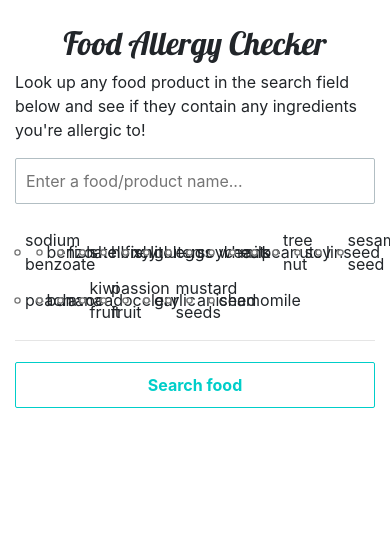
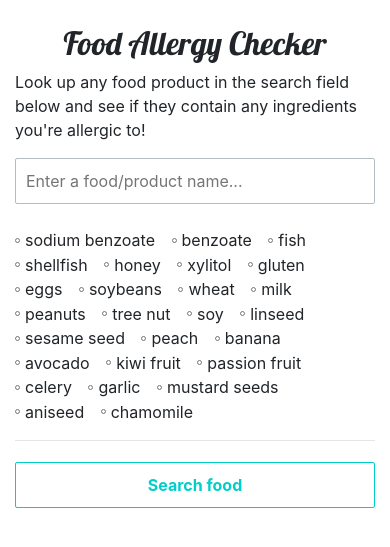
Before and after one commit to chrismomdjian/food-allergy-app, a Flask app: page / in a window 390 px wide; the page is wider, and only the part inside the window is pictured. Shown: the part 56-603 px from the top of that part. Run offline with Flask 2, Linux system fonts and the light colour scheme; some libraries are stand-ins or nearby versions.

Commit message:
fixed checkbox on mobile

```diff
--- a/static/main.css
+++ b/static/main.css
@@ -97,11 +97,10 @@ button:hover {
 input[type=checkbox]
 {
   /* Double-sized Checkboxes */
-  -ms-transform: scale(1.3); /* IE */
-  -moz-transform: scale(1.3); /* FF */
-  -webkit-transform: scale(1.3); /* Safari and Chrome */
-  -o-transform: scale(1.3); /* Opera */
-  padding: 20px;
+  -ms-transform: scale(1); /* IE */
+  -moz-transform: scale(1); /* FF */
+  -webkit-transform: scale(1); /* Safari and Chrome */
+  -o-transform: scale(1); /* Opera */
 }
 
 
@@ -131,14 +130,16 @@ ul li {
   }
 }
 
+@media only screen and (max-width: 600px) {
+  input[type=checkbox],
+  .form-check-inline
+  .form-check-input {
+    width: 5px !important;
+  }
+}
+
 @media screen and (max-width: 500px) {
   .home-screen-container {
     width: 100%;
   }
-
-  input[type="checkbox"],
-  .form-check-inline,
-  .form-check-input{
-    width: 5px !important;
-  }
 }
```
